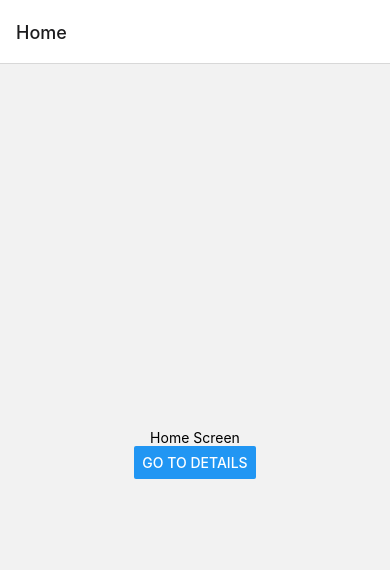
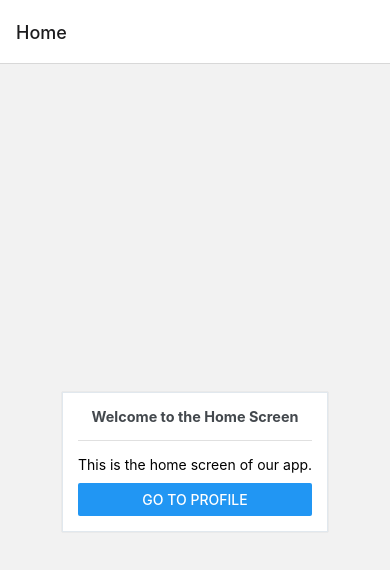
Before and after one commit to kuldeeepkumar/practiceApp, a React Native app: screen / in a window 390 px wide. Shown: the top 570 px of the page. Built offline with nearby package versions, Linux system fonts and the light colour scheme.

Commit message:
Some screens are added using stack navigation

```diff
--- a/App.js
+++ b/App.js
@@ -14,6 +14,7 @@ import Exercise6 from "./src/exercises/Exercise6";
 import Exercise7 from "./src/exercises/Exercise7";
 import Exercise8 from "./src/exercises/Exercise8";
 import Exercise9 from "./src/exercises/Exercise9";
+import Navigation from "./src/navigation";
 import { StatusBar } from "expo-status-bar";
 import { StyleSheet } from "react-native";
 
@@ -48,18 +49,16 @@ export default function App() {
       {/* <Exercise11 /> */}
       {/* Creating reusable styles and components are covered in Exercise 12 */}
       {/* <Exercise12 /> */}
-
       {/*Comprehensive list of React Native Syles are covered in Exercise 13 */}
       {/* <Exercise13 /> */}
-
       {/*Hooks and its Life Cycle is covered in Exercise 14 */}
       {/* <Exercise14 /> */}
-
       {/*Navigatoin in React Native is covered in Exercise 14 */}
-      <Exercise15 />
-
+      {/* <Exercise15 /> */}
       {/* How to Handle list is covered in this  Exercise 15 */}
       {/* <Exercise16 /> */}
+
+      <Navigation />
     </>
   );
 }
--- a/package.json
+++ b/package.json
@@ -18,6 +18,10 @@
     "react": "18.2.0",
     "react-dom": "18.2.0",
     "react-native": "0.74.2",
+    "react-native-elements": "^3.4.3",
+    "react-native-gesture-handler": "^2.17.1",
+    "react-native-safe-area-context": "^4.10.5",
+    "react-native-screens": "^3.32.0",
     "react-native-web": "~0.19.10"
   },
   "devDependencies": {
--- a/src/navigation/index.js
+++ b/src/navigation/index.js
@@ -0,0 +1,26 @@
+import AboutScreen from "../pages/AboutScreen";
+import DetailsScreen from "../pages/DetailsScreen";
+import HomeScreen from "../pages/HomeScreen";
+import { NavigationContainer } from "@react-navigation/native";
+import ProfileScreen from "../pages/ProfileScreen";
+import React from "react";
+import SettingsScreen from "../pages/SettingsScreen";
+import { createStackNavigator } from "@react-navigation/stack";
+
+const Stack = createStackNavigator();
+
+const Navigation = () => {
+  return (
+    <NavigationContainer>
+      <Stack.Navigator initialRouteName="Home">
+        <Stack.Screen name="Home" component={HomeScreen} />
+        <Stack.Screen name="Profile" component={ProfileScreen} />
+        <Stack.Screen name="Settings" component={SettingsScreen} />
+        <Stack.Screen name="Details" component={DetailsScreen} />
+        <Stack.Screen name="About" component={AboutScreen} />
+      </Stack.Navigator>
+    </NavigationContainer>
+  );
+};
+
+export default Navigation;
--- /dev/null
+++ b/src/pages/AboutScreen.js
@@ -0,0 +1,34 @@
+import { Button, StyleSheet, Text, View } from "react-native";
+
+import { Card } from "react-native-elements";
+import React from "react";
+
+const AboutScreen = ({ navigation }) => {
+  return (
+    <View style={styles.container}>
+      <Card>
+        <Card.Title>About Screen</Card.Title>
+        <Card.Divider />
+        <Text style={styles.text}>This is the about screen.</Text>
+        <Button
+          title="Go to Home"
+          onPress={() => navigation.navigate("Home")}
+        />
+      </Card>
+    </View>
+  );
+};
+
+export default AboutScreen;
+
+const styles = StyleSheet.create({
+  container: {
+    flex: 1,
+    justifyContent: "center",
+    alignItems: "center",
+  },
+  text: {
+    marginBottom: 10,
+    textAlign: "center",
+  },
+});
--- /dev/null
+++ b/src/pages/DetailsScreen.js
@@ -0,0 +1,34 @@
+import { Button, StyleSheet, Text, View } from "react-native";
+
+import { Card } from "react-native-elements";
+import React from "react";
+
+const DetailsScreen = ({ navigation }) => {
+  return (
+    <View style={styles.container}>
+      <Card>
+        <Card.Title>Details Screen</Card.Title>
+        <Card.Divider />
+        <Text style={styles.text}>This is the details screen.</Text>
+        <Button
+          title="Go to About"
+          onPress={() => navigation.navigate("About")}
+        />
+      </Card>
+    </View>
+  );
+};
+
+const styles = StyleSheet.create({
+  container: {
+    flex: 1,
+    justifyContent: "center",
+    alignItems: "center",
+  },
+  text: {
+    marginBottom: 10,
+    textAlign: "center",
+  },
+});
+
+export default DetailsScreen;
--- /dev/null
+++ b/src/pages/HomeScreen.js
@@ -0,0 +1,34 @@
+import { Button, StyleSheet, Text, View } from "react-native";
+
+import { Card } from "react-native-elements";
+import React from "react";
+
+const HomeScreen = ({ navigation }) => {
+  return (
+    <View style={styles.container}>
+      <Card>
+        <Card.Title>Welcome to the Home Screen</Card.Title>
+        <Card.Divider />
+        <Text style={styles.text}>This is the home screen of our app.</Text>
+        <Button
+          title="Go to Profile"
+          onPress={() => navigation.navigate("Profile")}
+        />
+      </Card>
+    </View>
+  );
+};
+
+const styles = StyleSheet.create({
+  container: {
+    flex: 1,
+    justifyContent: "center",
+    alignItems: "center",
+  },
+  text: {
+    marginBottom: 10,
+    textAlign: "center",
+  },
+});
+
+export default HomeScreen;
--- /dev/null
+++ b/src/pages/ProfileScreen.js
@@ -0,0 +1,38 @@
+import { Avatar, Card } from "react-native-elements";
+import { Button, StyleSheet, Text, View } from "react-native";
+
+import React from "react";
+
+const ProfileScreen = ({ navigation }) => {
+  return (
+    <View style={styles.container}>
+      <Card>
+        <Avatar
+          size="xlarge"
+          rounded
+          source={{ uri: "https://randomuser.me/api/portraits/men/41.jpg" }}
+        />
+        <Card.Title>John Doe</Card.Title>
+        <Card.Divider />
+        <Text style={styles.text}>This is the profile screen.</Text>
+        <Button
+          title="Go to Settings"
+          onPress={() => navigation.navigate("Settings")}
+        />
+      </Card>
+    </View>
+  );
+};
+
+const styles = StyleSheet.create({
+  container: {
+    flex: 1,
+    justifyContent: "center",
+    alignItems: "center",
+  },
+  text: {
+    marginBottom: 10,
+    textAlign: "center",
+  },
+});
+export default ProfileScreen;
--- /dev/null
+++ b/src/pages/SettingsScreen.js
@@ -0,0 +1,43 @@
+import { Button, StyleSheet, Text, View } from "react-native";
+import { Card, Switch } from "react-native-elements";
+
+import React from "react";
+
+const SettingsScreen = ({ navigation }) => {
+  const [notifications, setNotifications] = React.useState(false);
+
+  return (
+    <View style={styles.container}>
+      <Card>
+        <Card.Title>Settings</Card.Title>
+        <Card.Divider />
+        <View style={styles.setting}>
+          <Text>Enable Notifications</Text>
+          <Switch
+            value={notifications}
+            onValueChange={(value) => setNotifications(value)}
+          />
+        </View>
+        <Button
+          title="Go to Details"
+          onPress={() => navigation.navigate("Details")}
+        />
+      </Card>
+    </View>
+  );
+};
+export default SettingsScreen;
+
+const styles = StyleSheet.create({
+  container: {
+    flex: 1,
+    justifyContent: "center",
+    alignItems: "center",
+  },
+  setting: {
+    flexDirection: "row",
+    justifyContent: "space-between",
+    alignItems: "center",
+    marginVertical: 10,
+  },
+});
```
Also changed, not shown: 1 other file (tests, documents, lock files or other folders).
